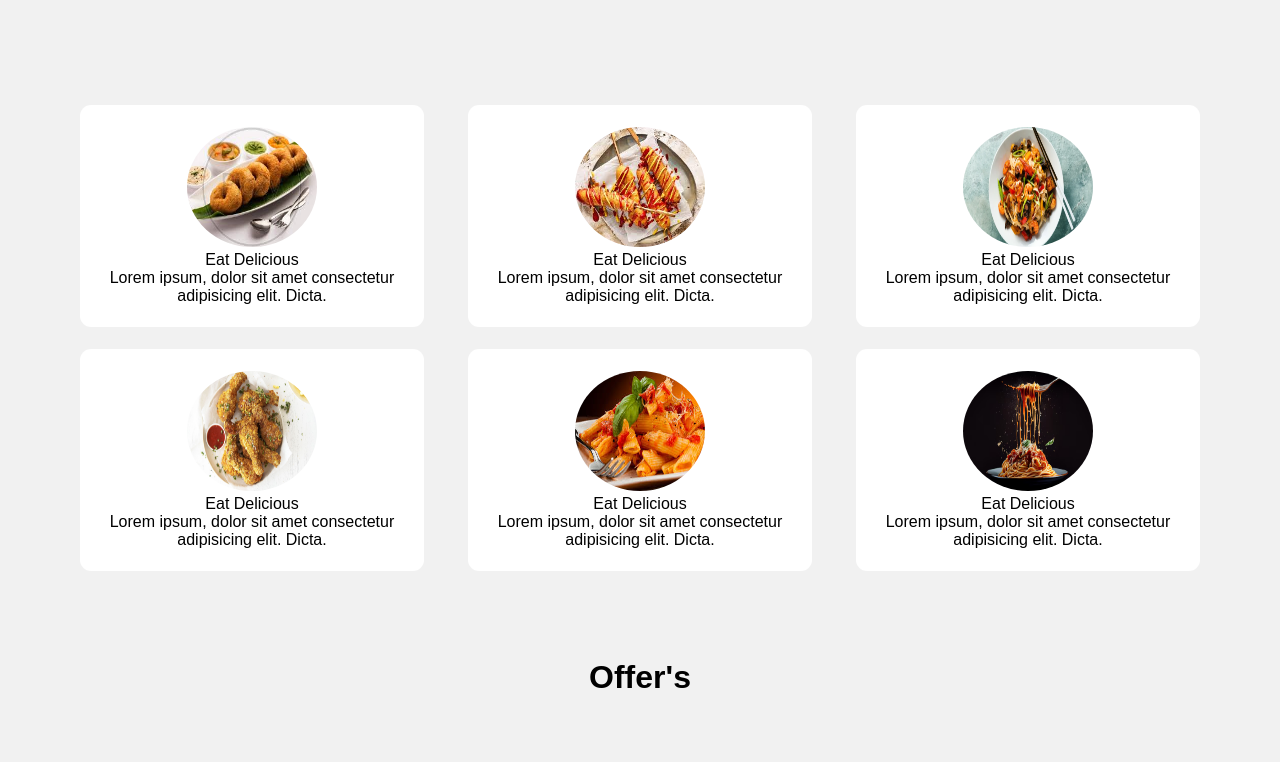
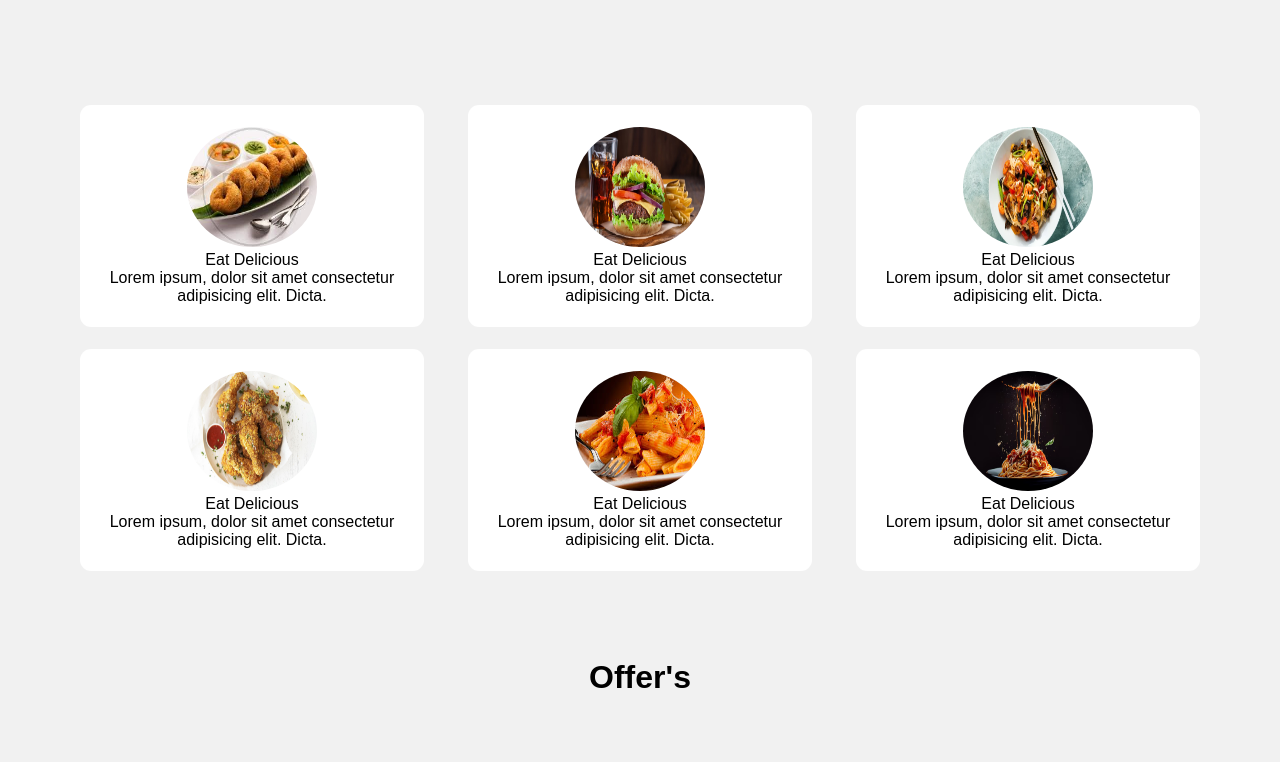
Before and after one commit to ShwetaDevv/Food-Website, a plain HTML site: page index.html in a window 1280 px wide. Shown: the part 1120-1882 px from the top of the page. Drawn offline with Linux system fonts and the light colour scheme; a web font is replaced by a local one.

Commit message:
check Img

```diff
--- a/index.html
+++ b/index.html
@@ -33,7 +33,7 @@
             <p>The food here is absolutely delicious! Every dish we tried was bursting with flavor and cooked to perfection.  <br> The menu offers a wide variety of options, and everything we tried was delicious.<br> The service here is excellent. Our server was attentive without being intrusive.</p>
             <button>More</button>
         </div>
-        <img src="/assets/images/Food1.jpg" alt="img loading">
+        <img src="./assets/images/Food1.jpg" alt="img loading...">
     </div>
 
     <div id="food">
@@ -47,7 +47,7 @@
                 <p>Lorem ipsum, dolor sit amet consectetur adipisicing elit. Dicta.</p>
             </div>
             <div class="foodCard">
-                <img src="/assets/images/Food3.jpg" alt="img loading">
+                <img src="/assets/images/Food1.jpg" alt="img loading">
                 <p>Eat Delicious</p>
                 <p>Lorem ipsum, dolor sit amet consectetur adipisicing elit. Dicta.</p>
             </div>
```
